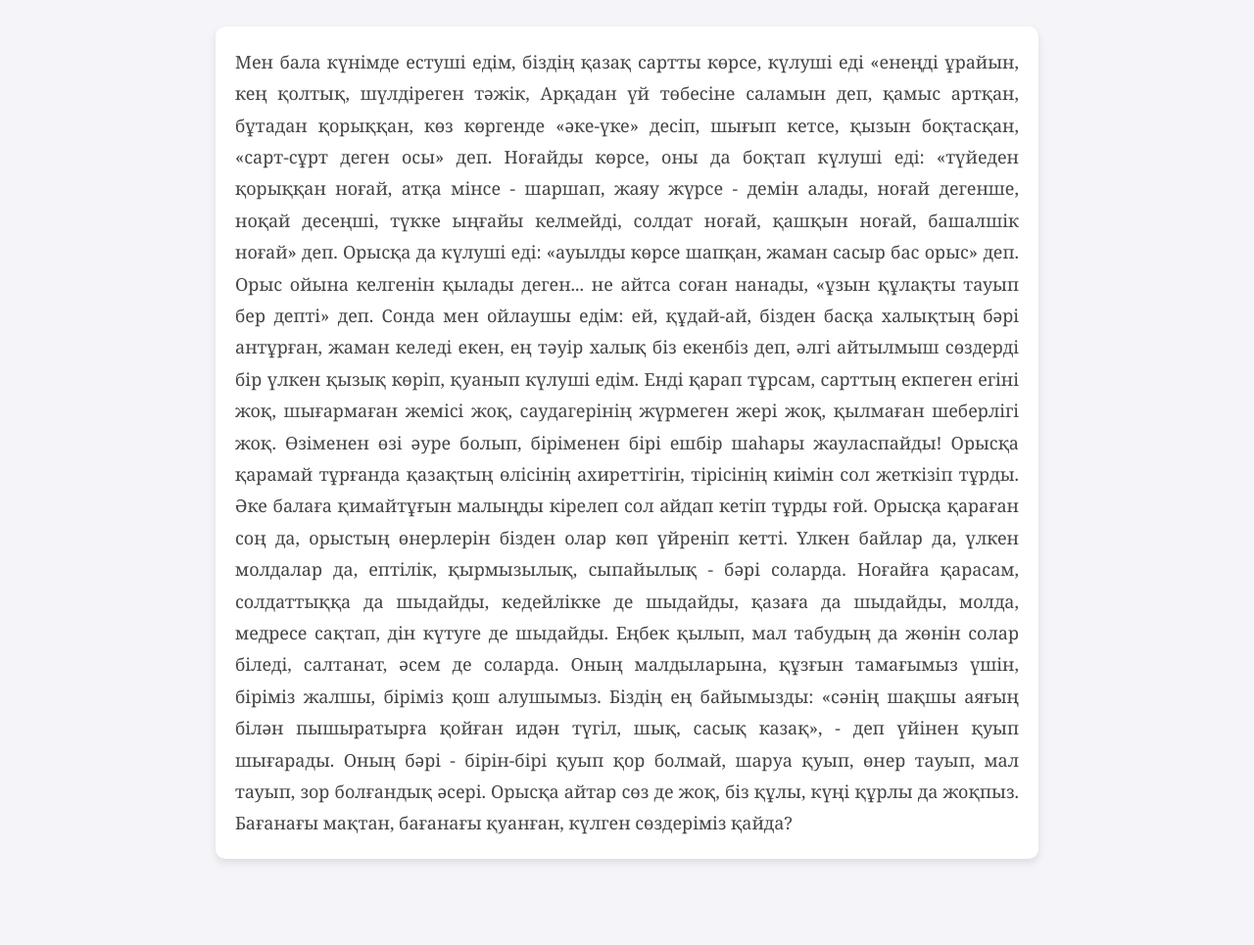
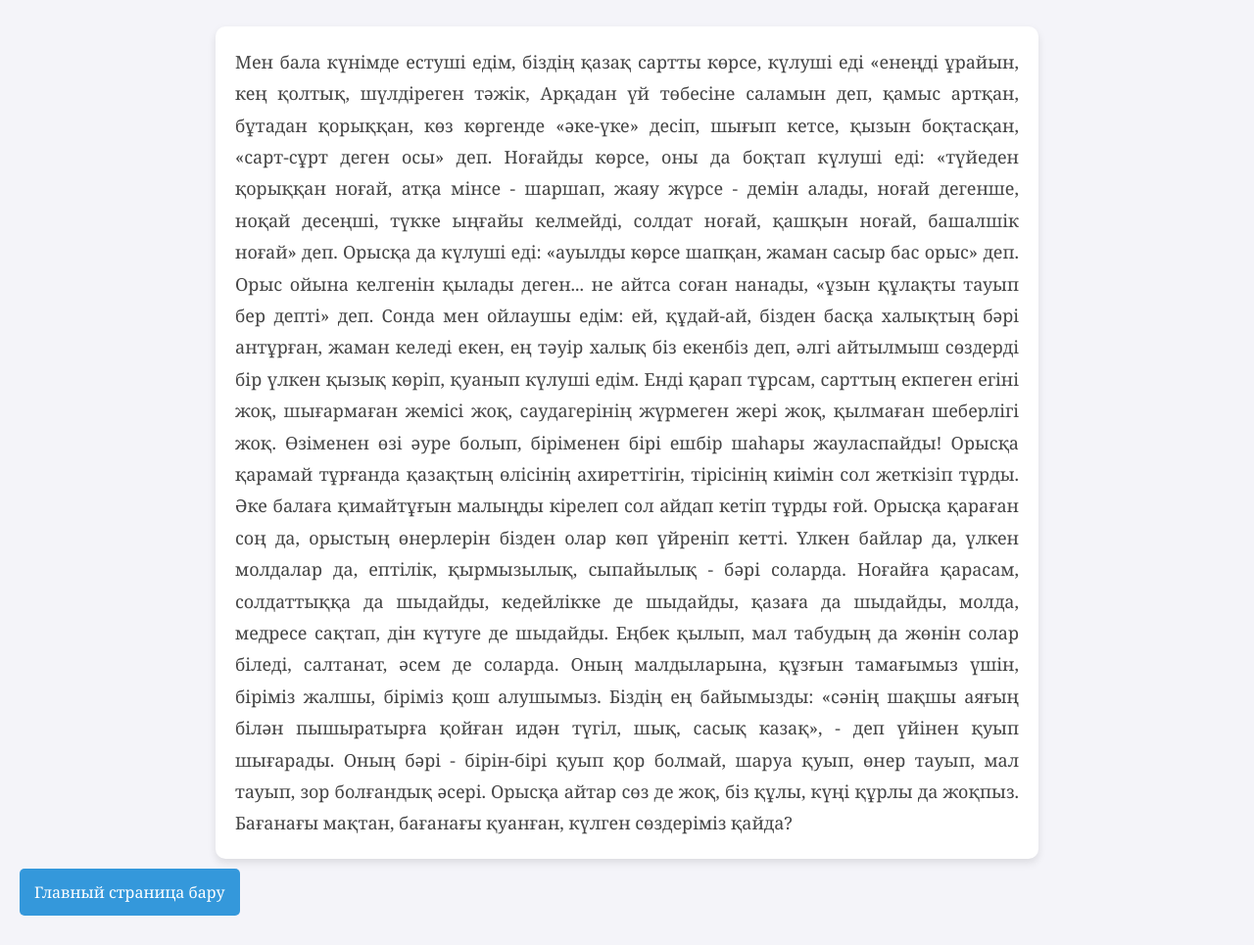
Before and after one commit to 15scholl/my-sait, a plain HTML site: page 2.html in a window 1280 px wide. Shown: the part 124-1089 px from the top of the page at 98% size. Before the commit the page ends 1021 px from the top, so only its background shows below. Drawn offline with Linux system fonts and the light colour scheme.

Commit message:
Add files via upload

```diff
--- a/2.html
+++ b/2.html
@@ -15,6 +15,18 @@
             margin: 0;
             padding: 20px;
             line-height: 1.8;
+        }
+        /* Кнопка */
+
+        a {
+            display: inline-block;
+            margin: 10px 0;
+            padding: 10px 15px;
+            background-color: #3498db;
+            color: white;
+            text-decoration: none;
+            border-radius: 5px;
+            transition: background-color 0.3s;
         }
         /* Стили заголовка */
 
@@ -68,5 +80,6 @@
         мал табудың да жөнін солар біледі, салтанат, әсем де соларда. Оның малдыларына, құзғын тамағымыз үшін, біріміз жалшы, біріміз қош алушымыз. Біздің ең байымызды: «сәнің шақшы аяғың білән пышыратырға қойған идән түгіл, шық, сасық казақ», - деп үйінен
         қуып шығарады. Оның бәрі - бірін-бірі қуып қор болмай, шаруа қуып, өнер тауып, мал тауып, зор болғандық әсері. Орысқа айтар сөз де жоқ, біз құлы, күңі құрлы да жоқпыз. Бағанағы мақтан, бағанағы қуанған, күлген сөздеріміз қайда?</p>
 </body>
+<a href="index.html">Главный страница бару</a>
 
 </html>
```
Also changed, not shown: 1.html (+1 -0 lines), 6.html (+1 -1 lines), tyeu.html (+2 -2 lines).
